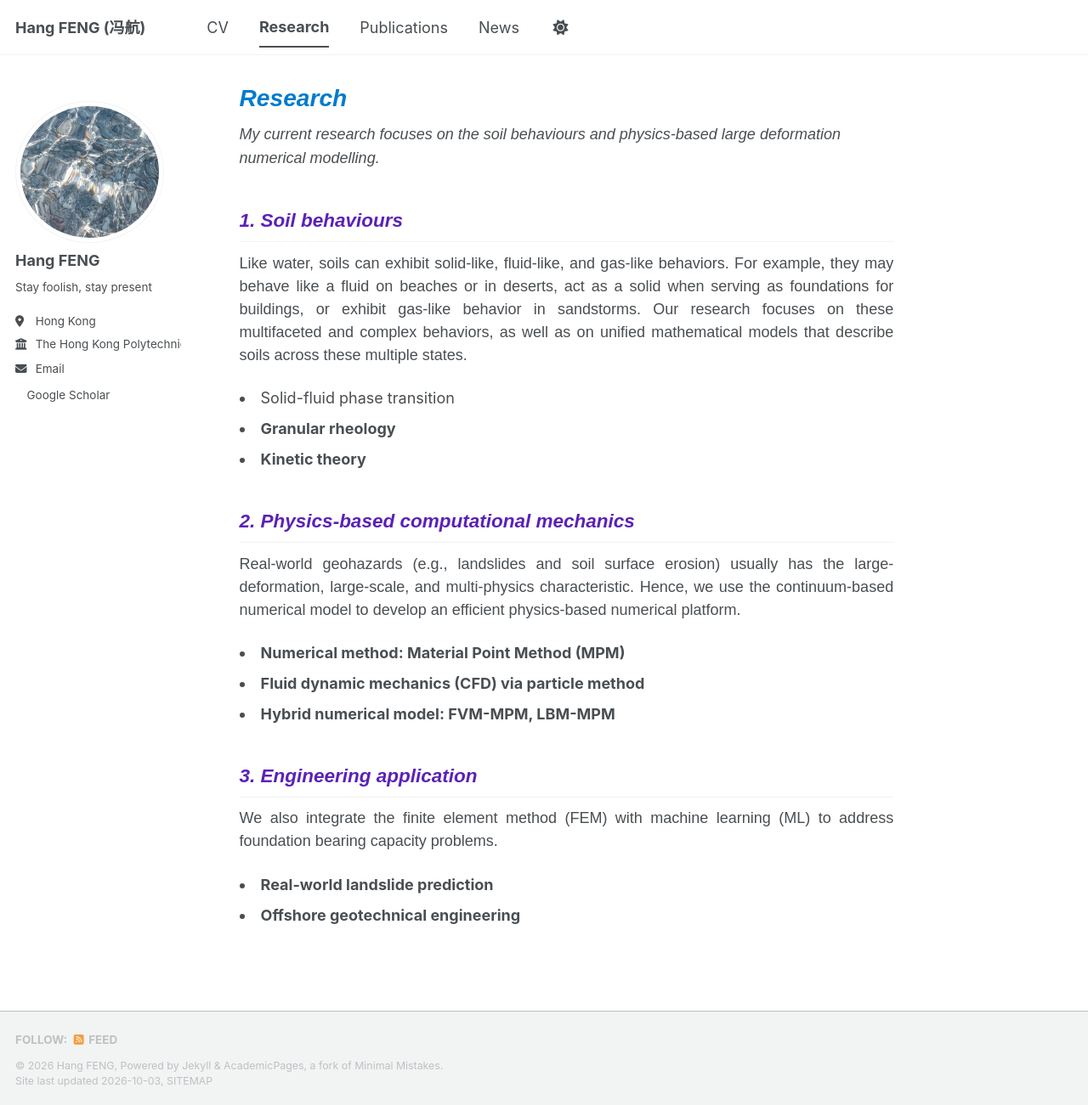
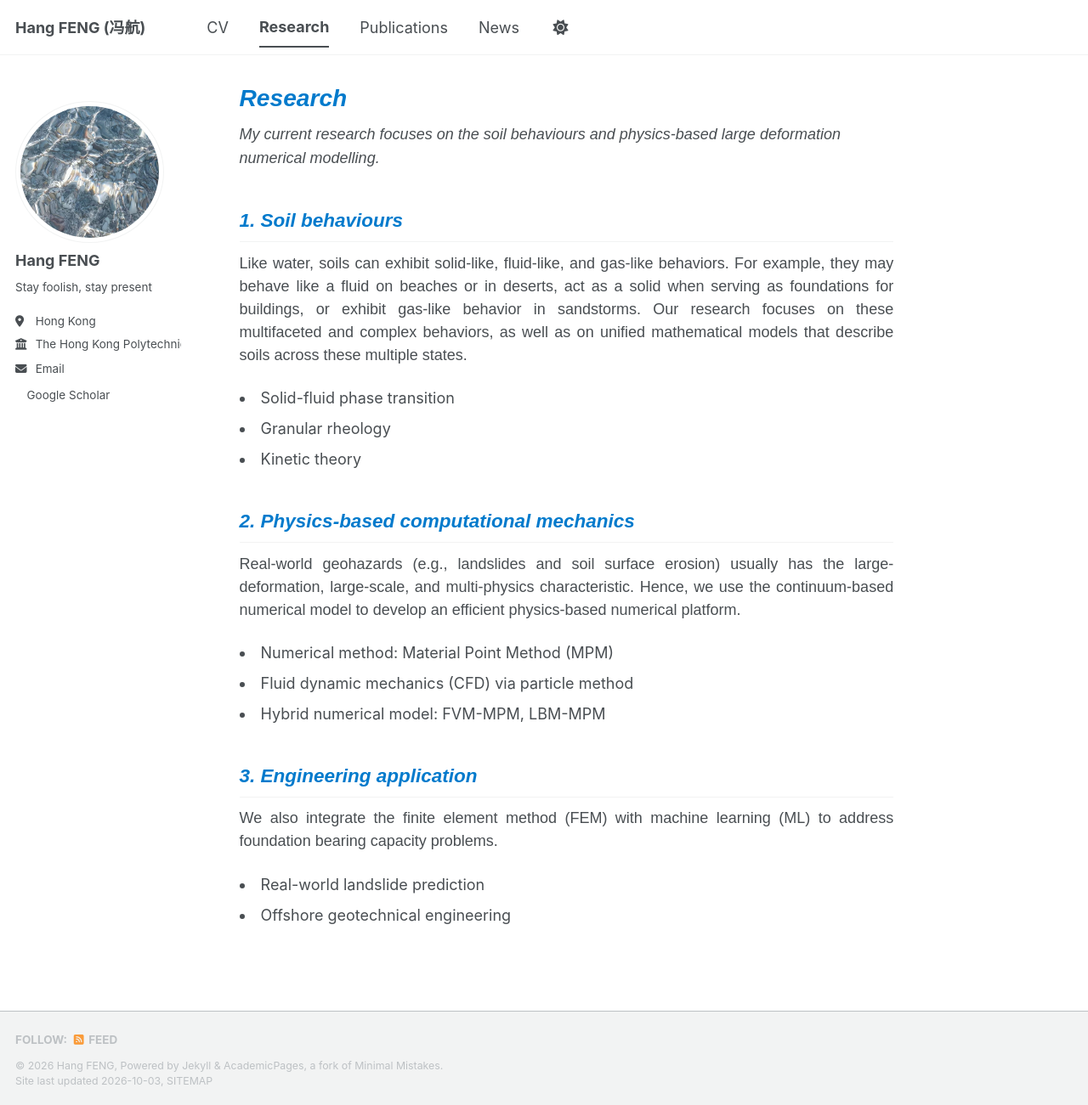
Before and after one commit to fenghang454/fenghang454.github.io, a Jekyll site: the page built from _pages/research.md, in a window 1280 px wide and 1301 px high. Shown: the whole window at 85% size. Built offline with Jekyll 4.4.1, drawn with Linux system fonts in a browser that asks for light colours; a style sheet for code colours, icons or effects is not loaded.

Commit message:
Update research.md

```diff
--- a/_pages/research.md
+++ b/_pages/research.md
@@ -8,34 +8,34 @@ author_profile: true
   My current research focuses on the soil behaviours and physics-based large deformation numerical modelling.
 </span>
 
-## <span style="font-family: Arial; font-style: italic; color: #5b21b6;">1. Soil behaviours </span>
+## <span style="font-family: Arial; font-style: italic; color: #007ACC;">1. Soil behaviours </span>
 <p style="font-family: Arial, sans-serif; line-height: 1.5; text-align: justify;">
 Like water, soils can exhibit solid-like, fluid-like, and gas-like behaviors. For example, they may behave like a fluid on beaches or in deserts, act as a solid when serving as foundations for buildings, or exhibit gas-like behavior in sandstorms. Our research focuses on these multifaceted and complex behaviors, as well as on unified mathematical models that describe soils across these multiple states.
 </p>
 
 <ul style="list-style-position: inside; padding-left: 0; margin-left: 0;">
   <li>Solid-fluid phase transition</li>
-  <li><strong>Granular rheology</strong></li>
-  <li><strong>Kinetic theory</strong></li>
+  <li>Granular rheology</li>
+  <li>Kinetic theory</li>
 </ul>
 
-## <span style="font-family: Arial; font-style: italic; color: #5b21b6;">2. Physics-based computational mechanics </span>
+## <span style="font-family: Arial; font-style: italic; color: #007ACC;">2. Physics-based computational mechanics </span>
 <p style="font-family: Arial, sans-serif; line-height: 1.5; text-align: justify;">
 Real-world geohazards (e.g., landslides and soil surface erosion) usually has the large-deformation, large-scale, and multi-physics characteristic. Hence, we use the continuum-based numerical model to develop an efficient physics-based numerical platform.
 </p>
 
 <ul style="list-style-position: inside; padding-left: 0; margin-left: 0;">
-  <li><strong>Numerical method: Material Point Method (MPM)</strong></li>
-  <li><strong>Fluid dynamic mechanics (CFD) via particle method</strong></li>
-  <li><strong>Hybrid numerical model: FVM-MPM, LBM-MPM</strong></li>
+  <li>Numerical method: Material Point Method (MPM)</li>
+  <li>Fluid dynamic mechanics (CFD) via particle method</li>
+  <li>Hybrid numerical model: FVM-MPM, LBM-MPM</li>
 </ul>
 
-## <span style="font-family: Arial; font-style: italic; color: #5b21b6;">3. Engineering application </span>
+## <span style="font-family: Arial; font-style: italic; color: #007ACC;">3. Engineering application </span>
 <p style="font-family: Arial, sans-serif; line-height: 1.5; text-align: justify;">
 We also integrate the finite element method (FEM) with machine learning (ML) to address foundation bearing capacity problems.
 </p>
 
 <ul style="list-style-position: inside; padding-left: 0; margin-left: 0;">
-  <li><strong>Real-world landslide prediction</strong></li>
-  <li><strong>Offshore geotechnical engineering</strong></li>
+  <li>Real-world landslide prediction</li>
+  <li>Offshore geotechnical engineering</li>
 </ul>
```
